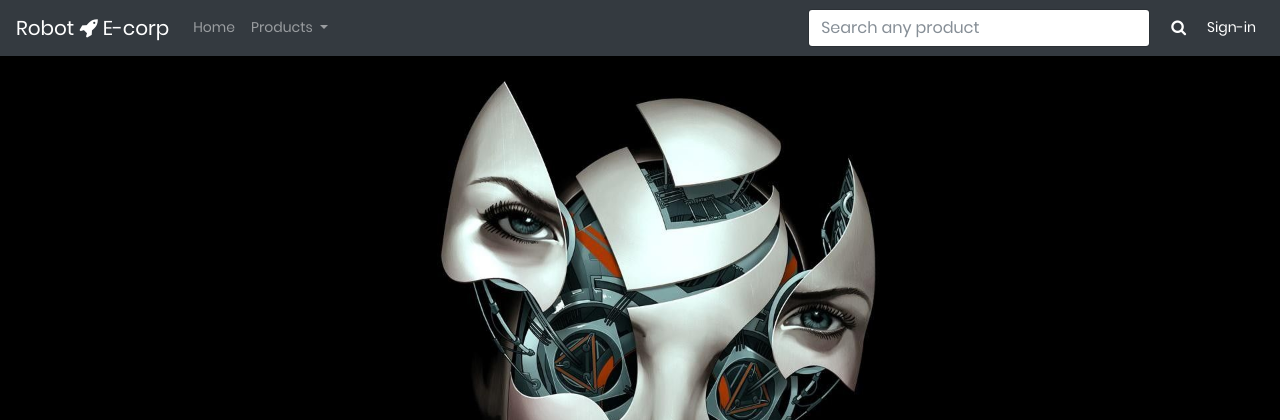
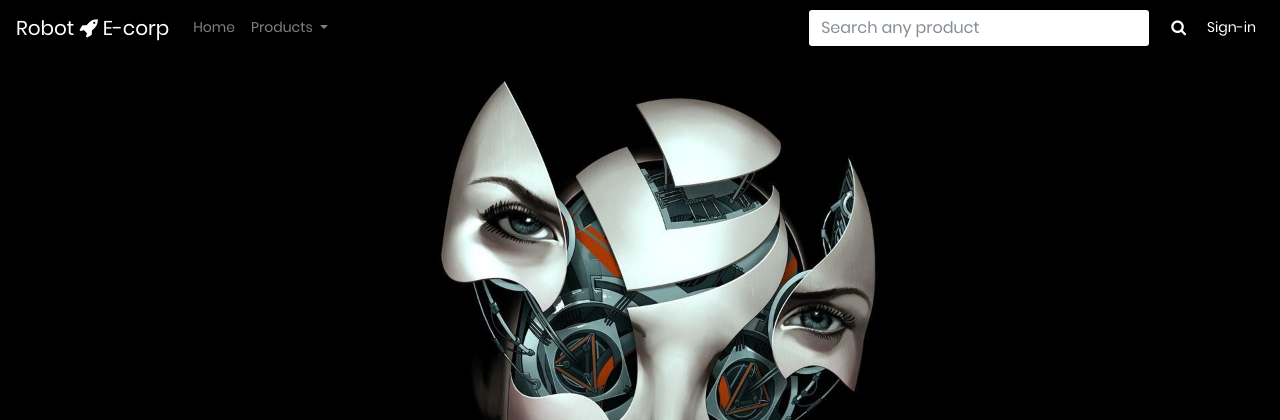
Before and after one commit to koraynilay/robo, a PHP site: page / in a window 1280 px wide. Shown: the top 420 px of the page. Run offline with PHP 8.4, Linux system fonts and the light colour scheme.

Commit message:
Updated index.php

```diff
--- a/assets/css/custom.css
+++ b/assets/css/custom.css
@@ -17,6 +17,6 @@ a, i, .navbar-brand:hover, .login-btn{
     color: var(--red);
 }
 
-.navbar{
-    background-color: black;
+.bg-dark{
+    background-color: black !important;
 }
```
